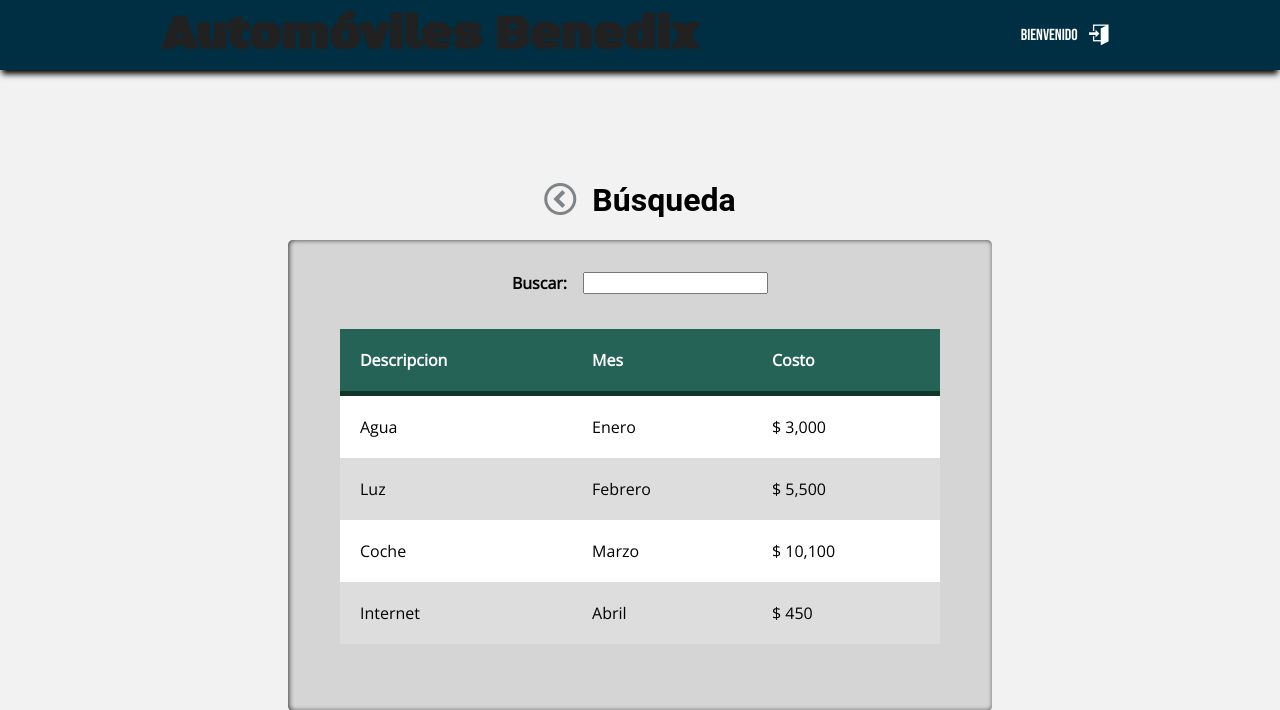
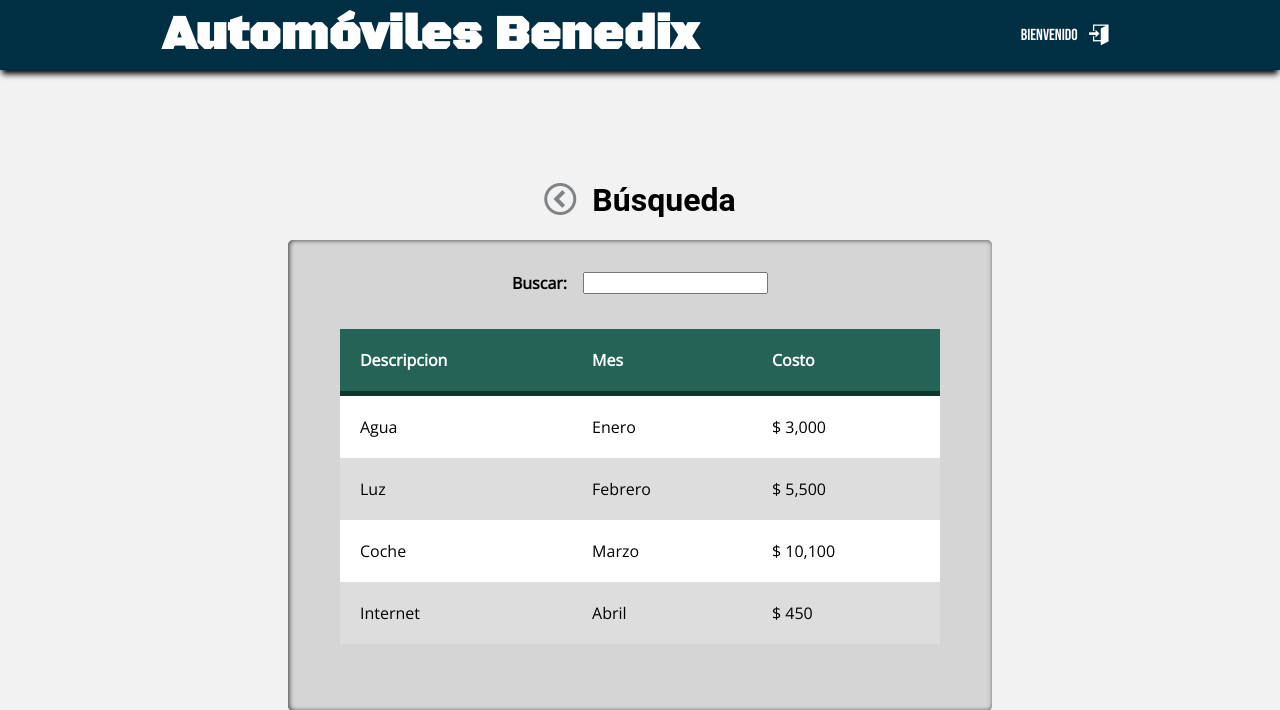
Before and after one commit to peblo-code/PROYECTO, a Django app: page /pagina/busqueda_producto in a window 1280 px wide. Shown: the top 710 px of the page. Run offline with Django 3.2, Linux system fonts and the light colour scheme; some web fonts are replaced.

Commit message:
CSS y color del titulo benedix modificado

```diff
--- a/servidor/pagina/static/css/globals.css
+++ b/servidor/pagina/static/css/globals.css
@@ -130,7 +130,7 @@ iframe {
     font-family: 'Black Ops One', cursive;
     font-size: xxx-large;
     margin: 0;
-    color: var(--mark-title);
+    color: white;
 }
 
 .title-and-back {
--- a/servidor/pagina/static/css/login.css
+++ b/servidor/pagina/static/css/login.css
@@ -58,6 +58,10 @@ fieldset {
 .login-box-button:hover {
     background-color: var(--button-hover); /* Green */
     color: white;
+}
+
+.login-title {
+    color: var(--mark-title)
 }
 
 @media screen and (max-width: 630px) {
--- a/servidor/pagina/templates/sections/search.html
+++ b/servidor/pagina/templates/sections/search.html
@@ -8,9 +8,9 @@
     <meta http-equiv="X-UA-Compatible" content="IE=edge">
     <meta name="viewport" content="width=device-width, initial-scale=1.0">
     <title>Busqueda</title>
-    <link rel="stylesheet" href="../css/globals.css">
-    <link rel="stylesheet" href="../css/section-styles/search.css">
-    <link rel="stylesheet" href="../css/tables.css">
+    <link rel="stylesheet" href="{% static './css/globals.css' %}">
+    <link rel="stylesheet" href="{% static './css/section-styles/search.css' %}">
+    <link rel="stylesheet" href="{% static './css/tables.css'%}">
     <!-- Fuentes de Google -->
     <link rel="preconnect" href="https://fonts.googleapis.com">
     <link rel="preconnect" href="https://fonts.gstatic.com" crossorigin>
```
